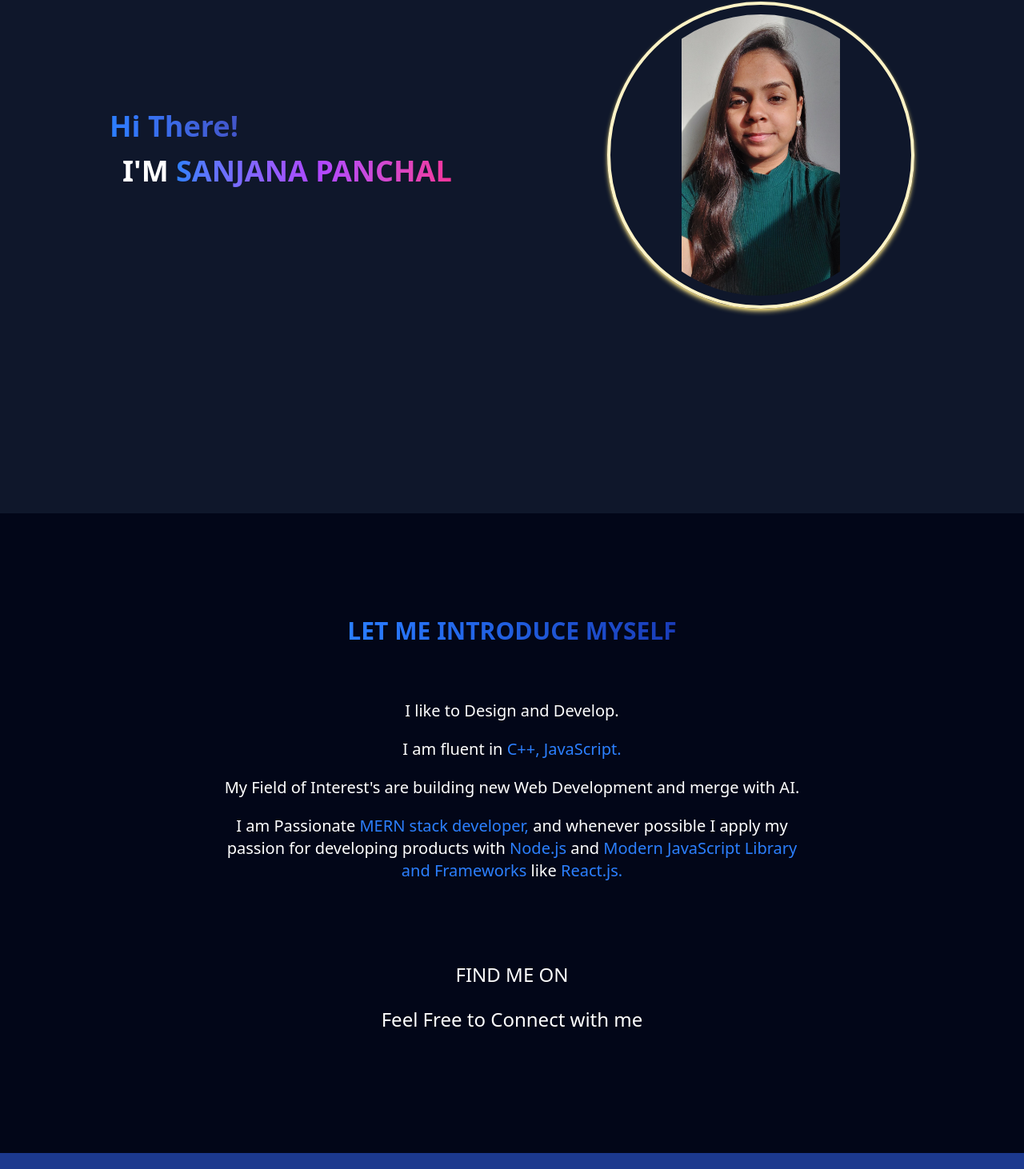
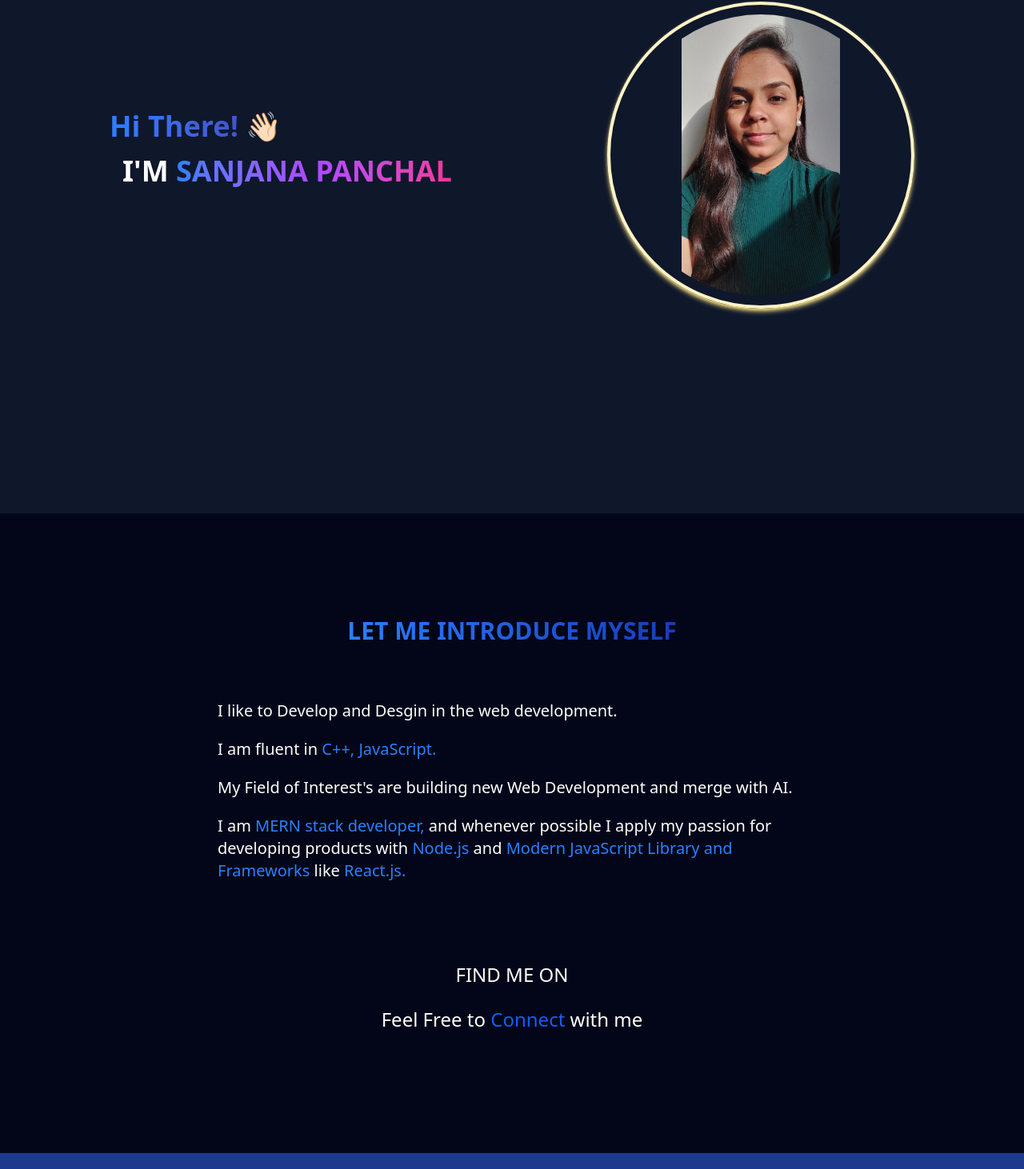
Before and after one commit to sanjana-panchal27/Portfolio, a React (Vite) app: page / in a window 1280 px wide. Shown: the part 222-1684 px from the top of the page at 80% size. Built offline with nearby package versions, Linux system fonts and the light colour scheme.

Commit message:
wave animation added in home page

```diff
--- a/src/components/Home/Home.tsx
+++ b/src/components/Home/Home.tsx
@@ -4,11 +4,40 @@ import Photo from '../../Assets/Photo.jpg';
 const Home = () => {
   return (
     <>
+      <style>
+        {`
+        @keyframes wave-animation {
+          0% { transform: rotate(0deg); }
+          10% { transform: rotate(14deg); }
+          20% { transform: rotate(-8deg); }
+          30% { transform: rotate(14deg); }
+          40% { transform: rotate(-4deg); }
+          50% { transform: rotate(10deg); }
+          60% { transform: rotate(0deg); }
+          100% { transform: rotate(0deg); }
+        }
+
+        .animate-wave {
+          animation-name: wave-animation;
+          animation-duration: 2.1s;
+          animation-iteration-count: infinite;
+          display: inline-block;
+        }
+        `}
+      </style>
+
       <div className=" bg-slate-900 h-screen flex items-center justify-center sm:p-8 lg:p-12 font-sans">
         <div className=" flex flex-col md:flex-row items-center justify-around w-full max-w-7xl mx-auto mb-16 md:mb-24 mt-8 md:mt-0">
           <div className="order-2 md:order-1 text-center md:text-left p-4 md:p-8">
             <h1 className="bg-gradient-to-r from-blue-500 to-purple-950 text-transparent bg-clip-text text-4xl sm:text-3xl lg:text-4xl font-extrabold mb-2 ">
               Hi There!{' '}
+              <span
+                className="text-white animate-wave"
+                role="img"
+                aria-labelledby="wave"
+              >
+                👋🏻
+              </span>
             </h1>
             <h1 className="text-white text-5xl font-bold m-4 sm:text-3xl lg:text-4xl">
               I'M{' '}
@@ -35,10 +64,10 @@ const Home = () => {
             </h1>
           </div>
 
-          <div className="p-4 m-5 w-200">
+          <div className="p-4 m-5 w-200 flex text-start">
             <div className="flex-col items-center justify-center p-4 ">
               <p className="text-white text-xl mb-5">
-                I like to Design and Develop.
+                I like to Develop and Desgin in the web development.
               </p>
               <p className="text-white text-xl mb-5">
                 I am fluent in{' '}
@@ -49,7 +78,7 @@ const Home = () => {
                 merge with AI.
               </p>
               <p className="text-white text-xl mb-5">
-                I am Passionate
+                I am
                 <span className="text-blue-500">
                   {' '}
                   MERN stack developer,
@@ -72,7 +101,8 @@ const Home = () => {
             </div>
             <div className="text-white">
               <p>
-                Feel Free to <span>Connect with me</span>
+                Feel Free to <span className="text-blue-600">Connect</span> with
+                me
               </p>
             </div>
           </div>
```
Also changed, not shown: src/components/Particle.tsx (renamed from src/components/Particle.jsx), src/index.css (line endings or trailing spaces).
